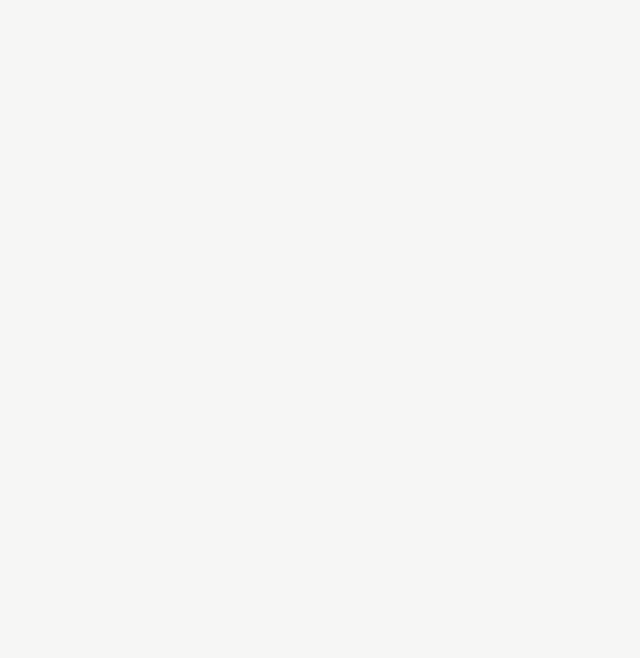
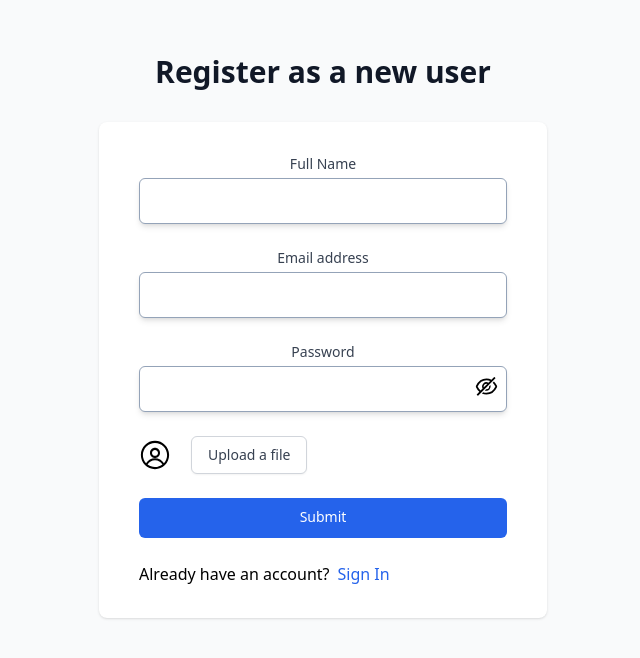
Before and after one commit to PrinceNarteh/multi_vendor_shop, a React (Vite) app in the folder frontend/: page /register in a window 1280 px wide. Before the commit this address had no page. Shown: the part 108-766 px from the top of the page, without its empty margins (317-957 px from the left). Built offline with nearby package versions, Linux system fonts and the light colour scheme.

Commit message:
implement register page

```diff
--- /dev/null
+++ b/frontend/src/components/shared/InputField.tsx
@@ -0,0 +1,46 @@
+import React, { HTMLInputTypeAttribute } from "react";
+import { useFormContext } from "react-hook-form";
+
+type Props = {
+  name: string;
+  label?: string;
+  required?: boolean;
+} & React.DetailedHTMLProps<
+  React.InputHTMLAttributes<HTMLInputElement>,
+  HTMLInputElement
+>;
+
+const InputField = ({ label, name, required = false, ...res }: Props) => {
+  const {
+    register,
+    formState: { errors },
+  } = useFormContext();
+  return (
+    <div className="flex-1">
+      {label && (
+        <label className="mb-1 block text-blue-900 text-md font-semibold leading-loose">
+          {label}{" "}
+          {!required && (
+            <span className="text-slate-300 text-md">(Optional)</span>
+          )}
+        </label>
+      )}
+      <input
+        className=" placeholder:text-slate-400 block bg-white w-full outline-none border border-slate-400 shadow-md rounded-md py-3 pl-9 pr-3 sm:text-sm "
+        {...register(name, {
+          ...(required && {
+            required: true,
+          }),
+        })}
+        {...res}
+      />
+      {errors[name] && (
+        <span className="text-red-500 text-[12px]">
+          {errors[name]?.message as string}
+        </span>
+      )}
+    </div>
+  );
+};
+
+export default InputField;
--- /dev/null
+++ b/frontend/src/components/shared/Text.tsx
@@ -0,0 +1,19 @@
+import React from "react";
+
+type TextProps<C extends React.ElementType> = {
+  as?: C;
+};
+
+type Props<C extends React.ElementType> = React.PropsWithChildren<
+  TextProps<C>
+> &
+  Omit<React.ComponentPropsWithoutRef<C>, keyof TextProps<C>>;
+
+export const Text = <C extends React.ElementType>({
+  as,
+  children,
+  ...restProps
+}: Props<C>) => {
+  const Component = as || "span";
+  return <Component {...restProps}>{children}</Component>;
+};
--- a/frontend/src/pages/Register.tsx
+++ b/frontend/src/pages/Register.tsx
@@ -1,46 +1,76 @@
+import { zodResolver } from "@hookform/resolvers/zod";
+import { useMutation } from "@tanstack/react-query";
+import { useState } from "react";
+import { SubmitHandler, useForm, FormProvider } from "react-hook-form";
+import { toast } from "react-hot-toast";
 import { AiOutlineEye, AiOutlineEyeInvisible } from "react-icons/ai";
-import styles from "../../styles/styles";
+import { RxAvatar } from "react-icons/rx";
 import { Link } from "react-router-dom";
-import { RxAvatar } from "react-icons/rx";
-import axios from "axios";
-import { server } from "../../server";
-import { toast } from "react-toastify";
+import { z } from "zod";
+import InputField from "../components/shared/InputField";
+import useFetch from "../hooks/useFetch";
+import styles from "../styles";
+
+interface IForm {
+  name: string;
+  email: string;
+  password: string;
+}
+
+const schema = z.object({
+  name: z
+    .string({ required_error: "name is required" })
+    .min(1, "name cannot be empty"),
+  email: z.string({ required_error: "email is required" }).email(),
+  password: z
+    .string({ required_error: "password is required" })
+    .min(6, "password must be at least 6 characters long"),
+});
 
 const Register = () => {
-  const [email, setEmail] = useState("");
-  const [name, setName] = useState("");
-  const [password, setPassword] = useState("");
+  const method = useForm<IForm>({
+    defaultValues: {
+      name: "",
+      email: "",
+      password: "",
+    },
+    resolver: zodResolver(schema),
+  });
   const [visible, setVisible] = useState(false);
-  const [avatar, setAvatar] = useState(null);
+  const [avatar, setAvatar] = useState<string | null>(null);
 
-  const handleFileInputChange = (e) => {
+  const handleFileInputChange = (e: React.ChangeEvent<HTMLInputElement>) => {
+    if (!e.target.files) return;
+
     const reader = new FileReader();
 
     reader.onload = () => {
       if (reader.readyState === 2) {
-        setAvatar(reader.result);
+        setAvatar(reader.result as string);
       }
     };
 
     reader.readAsDataURL(e.target.files[0]);
   };
 
-  const handleSubmit = async (e) => {
-    e.preventDefault();
+  const fetch = useFetch();
+  const { mutate } = useMutation({
+    mutationKey: ["login"],
+    mutationFn: fetch,
+  });
+  const submit: SubmitHandler<IForm> = (data) => {
+    const toastId = toast.loading("Logging in...");
+    mutate(
+      {
+        url: "",
+        method: "POST",
+        data,
+      },
+      { onSuccess(data, variables, context) {} }
+    );
+  };
 
-    axios
-      .post(`${server}/user/create-user`, { name, email, password, avatar })
-      .then((res) => {
-        toast.success(res.data.message);
-        setName("");
-        setEmail("");
-        setPassword("");
-        setAvatar();
-      })
-      .catch((error) => {
-        toast.error(error.response.data.message);
-      });
-  };
+  console.log(method.formState.errors);
 
   return (
     <div className="min-h-screen bg-gray-50 flex flex-col justify-center py-12 sm:px-6 lg:px-8">
@@ -51,7 +81,8 @@ const Register = () => {
       </div>
       <div className="mt-8 sm:mx-auto sm:w-full sm:max-w-md">
         <div className="bg-white py-8 px-4 shadow sm:rounded-lg sm:px-10">
-          <form className="space-y-6" onSubmit={handleSubmit}>
+          <FormProvider {...method}>
+            <form className="space-y-6" onSubmit={method.handleSubmit(submit)}>
               <div>
                 <label
                   htmlFor="email"
@@ -60,15 +91,7 @@ const Register = () => {
                   Full Name
                 </label>
                 <div className="mt-1">
-                <input
-                  type="text"
-                  name="text"
-                  autoComplete="name"
-                  required
-                  value={name}
-                  onChange={(e) => setName(e.target.value)}
-                  className="appearance-none block w-full px-3 py-2 border border-gray-300 rounded-md shadow-sm placeholder-gray-400 focus:outline-none focus:ring-blue-500 focus:border-blue-500 sm:text-sm"
-                />
+                  <InputField name="name" autoComplete="name" />
                 </div>
               </div>
 
@@ -80,15 +103,7 @@ const Register = () => {
                   Email address
                 </label>
                 <div className="mt-1">
-                <input
-                  type="email"
-                  name="email"
-                  autoComplete="email"
-                  required
-                  value={email}
-                  onChange={(e) => setEmail(e.target.value)}
-                  className="appearance-none block w-full px-3 py-2 border border-gray-300 rounded-md shadow-sm placeholder-gray-400 focus:outline-none focus:ring-blue-500 focus:border-blue-500 sm:text-sm"
-                />
+                  <InputField type="email" name="email" />
                 </div>
               </div>
 
@@ -100,14 +115,9 @@ const Register = () => {
                   Password
                 </label>
                 <div className="mt-1 relative">
-                <input
+                  <InputField
                     type={visible ? "text" : "password"}
                     name="password"
-                  autoComplete="current-password"
-                  required
-                  value={password}
-                  onChange={(e) => setPassword(e.target.value)}
-                  className="appearance-none block w-full px-3 py-2 border border-gray-300 rounded-md shadow-sm placeholder-gray-400 focus:outline-none focus:ring-blue-500 focus:border-blue-500 sm:text-sm"
                   />
                   {visible ? (
                     <AiOutlineEye
@@ -152,7 +162,7 @@ const Register = () => {
                       name="avatar"
                       id="file-input"
                       accept=".jpg,.jpeg,.png"
-                    onChange={handleFileInputChange}
+                      onChange={(e) => handleFileInputChange(e)}
                       className="sr-only"
                     />
                   </label>
@@ -167,13 +177,14 @@ const Register = () => {
                   Submit
                 </button>
               </div>
-            <div className={`${styles.noramlFlex} w-full`}>
+              <div className={`${styles.normalFlex} w-full`}>
                 <h4>Already have an account?</h4>
                 <Link to="/login" className="text-blue-600 pl-2">
                   Sign In
                 </Link>
               </div>
             </form>
+          </FormProvider>
         </div>
       </div>
     </div>
--- a/frontend/src/routes/index.tsx
+++ b/frontend/src/routes/index.tsx
@@ -1,6 +1,7 @@
 import { BrowserRouter, Routes, Route } from "react-router-dom";
 import Home from "../pages/Home.jsx";
 import Login from "../pages/Login.js";
+import Register from "../pages/Register.js";
 
 const Router = () => {
   return (
@@ -8,6 +9,7 @@ const Router = () => {
       <Routes>
         <Route path="/" element={<Home />} />
         <Route path="/login" element={<Login />} />
+        <Route path="/register" element={<Register />} />
       </Routes>
     </BrowserRouter>
   );
```
Lines whose indentation alone changed are shown as unchanged.
